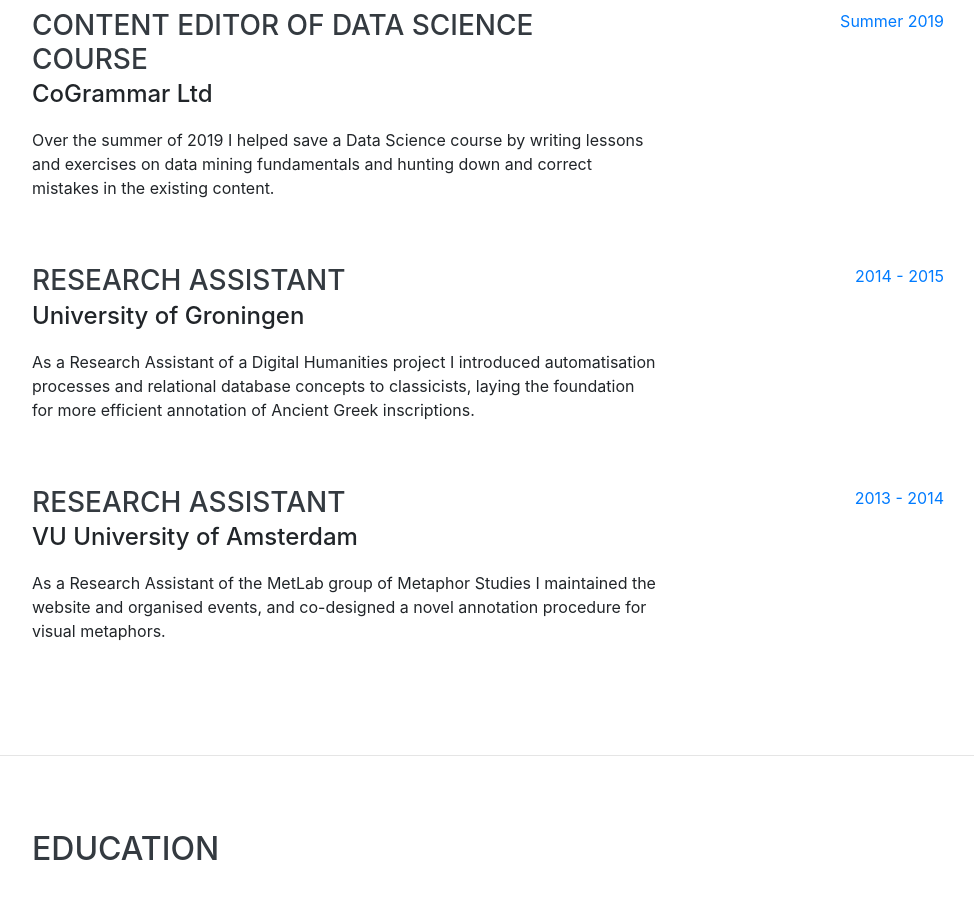
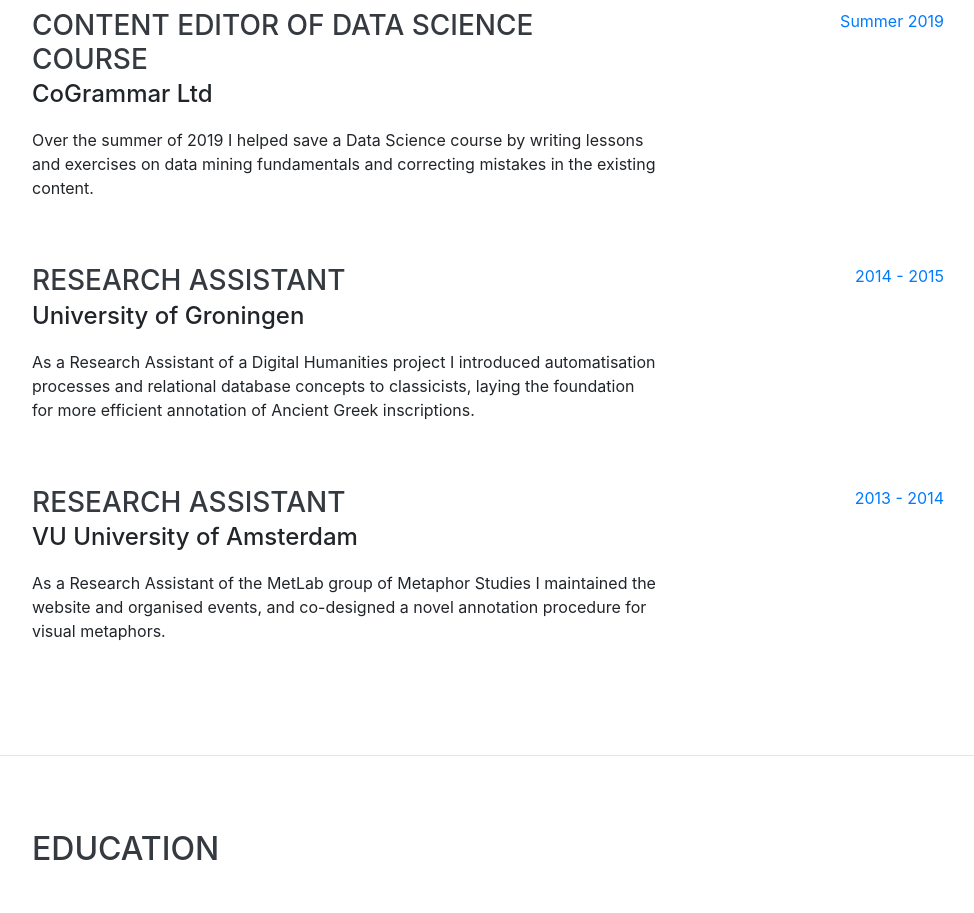
Before and after one commit to vdenberg/personal-cv, a website with bundled scripts: page html/index.html in a window 1280 px wide. Shown: the part 1340-2253 px from the top of the page, without its empty margins (288-1262 px from the left). Built offline with nearby package versions, Linux system fonts and the light colour scheme; a web font is replaced by a local one.

Commit message:
Update index.html

```diff
--- a/html/index.html
+++ b/html/index.html
@@ -119,7 +119,7 @@
           <div class="resume-content">
             <h3 class="mb-0">Content editor of data science course</h3>
             <div class="subheading mb-3">CoGrammar Ltd</div>
-            <p>Over the summer of 2019 I helped save a Data Science course by writing lessons and exercises on data mining fundamentals and hunting down and correct mistakes in the existing content.</p>
+            <p>Over the summer of 2019 I helped save a Data Science course by writing lessons and exercises on data mining fundamentals and correcting mistakes in the existing content.</p>
           </div>
           <div class="resume-date text-md-right">
             <span class="text-primary">Summer 2019</span>
```
